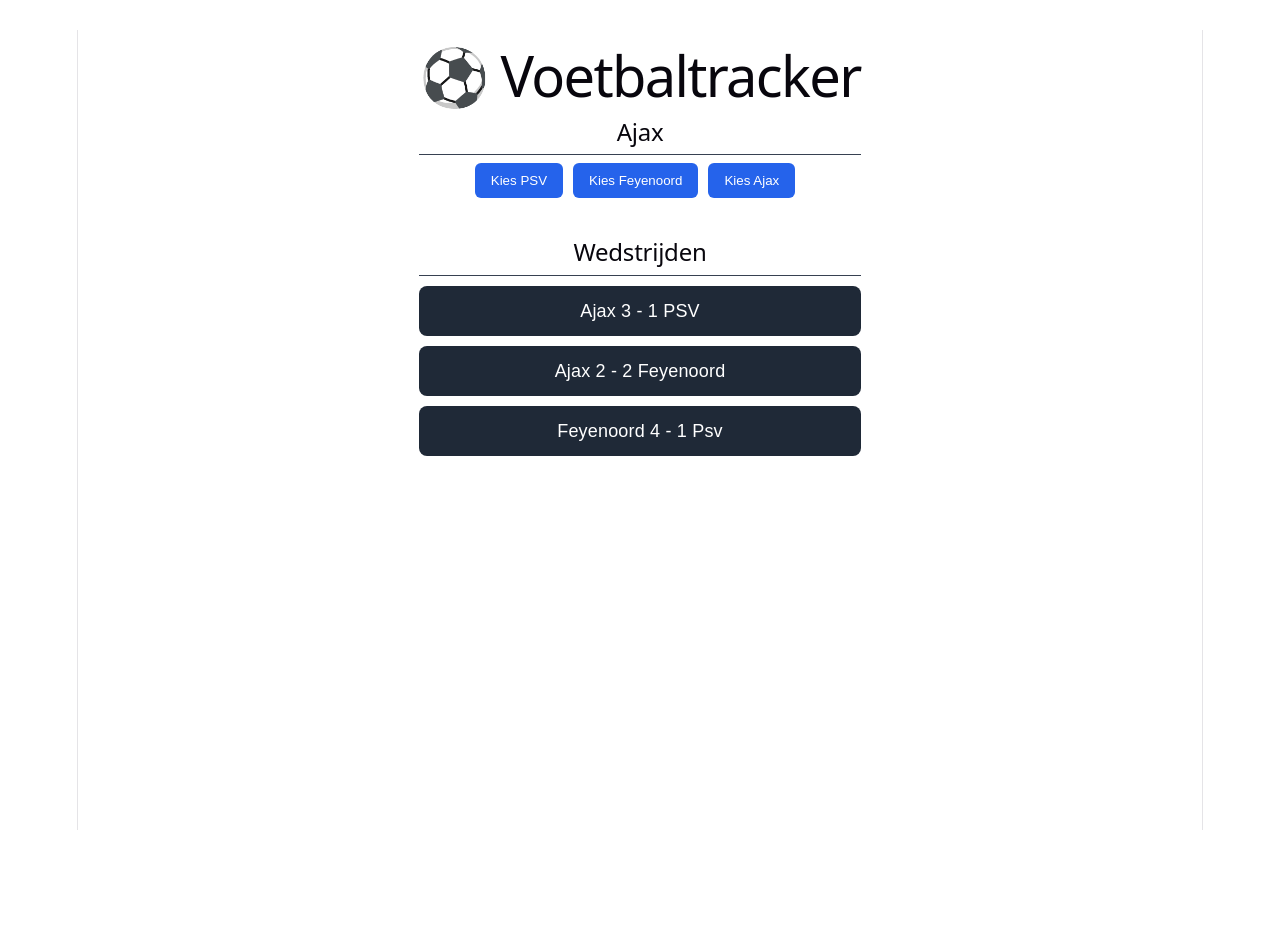
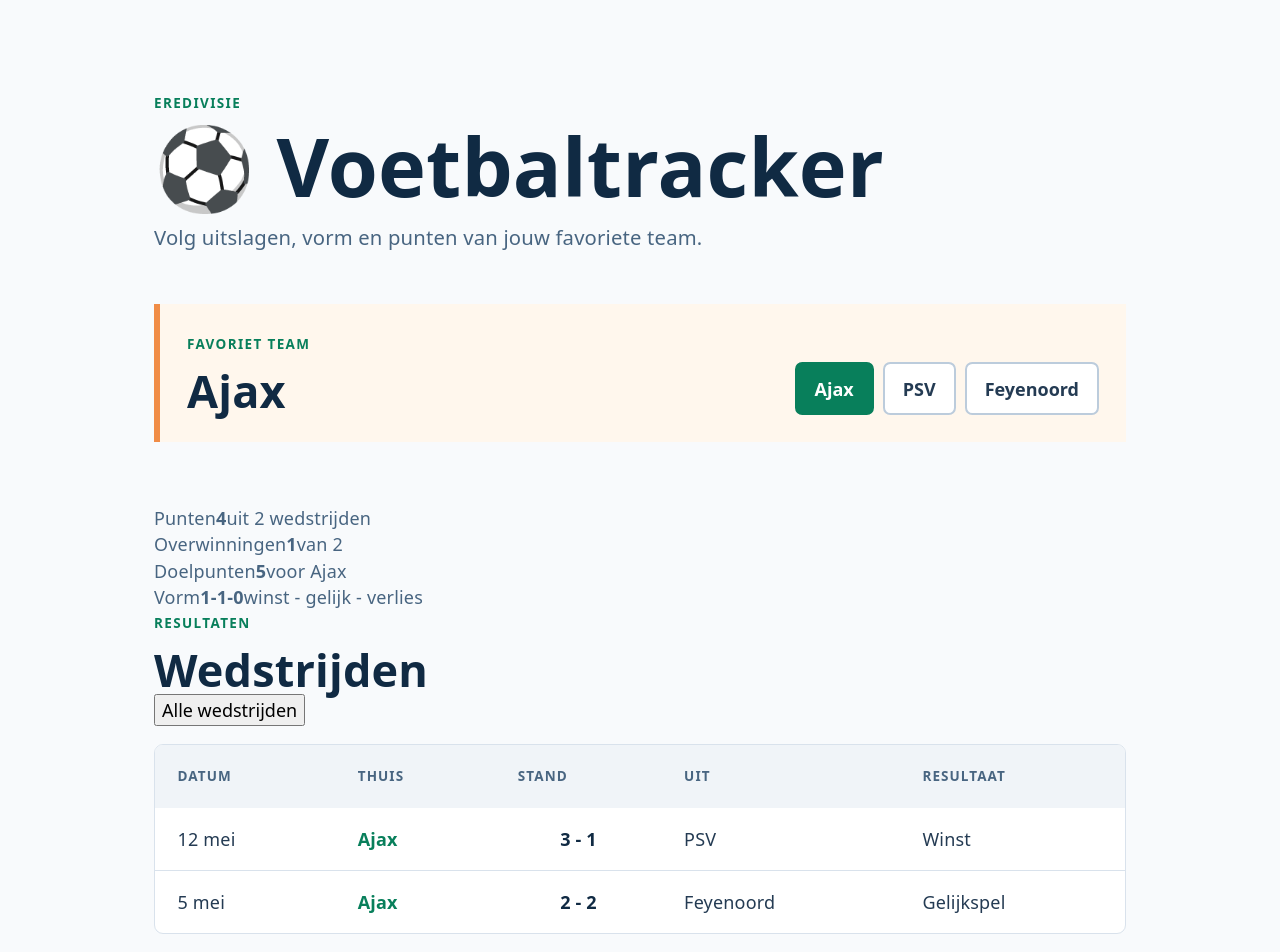
Before and after one commit to Ryan050409/mijn-app, a React (Vite) app: page / in a window 1280 px wide. Shown: the top 952 px of the page. Before the commit the page ends 860 px from the top, so only its background shows below. Built offline with nearby package versions, Linux system fonts and the light colour scheme.

Commit message:
Refactor HTML structure and enhance CSS styles; implement match statistics and team selection functionality

```diff
--- a/index.html
+++ b/index.html
@@ -1,10 +1,11 @@
 <!doctype html>
-<html lang="en">
+<html lang="nl">
   <head>
     <meta charset="UTF-8" />
     <link rel="icon" type="image/svg+xml" href="/favicon.svg" />
     <meta name="viewport" content="width=device-width, initial-scale=1.0" />
-    <title>mijn-app</title>
+    <meta name="theme-color" content="#f8fafc" />
+    <title>Voetbaltracker</title>
   </head>
   <body>
     <div id="root"></div>
--- a/src/App.css
+++ b/src/App.css
@@ -1,45 +1,172 @@
-body {
-  margin: 0;
-  padding: 30px;
-  background: #ffffff;
-  color: white;
-  font-family: Arial, sans-serif;
+.app-shell {
+  width: min(100% - 2rem, 54rem);
+  margin: 0 auto;
+  padding: clamp(2rem, 7vw, 5.5rem) 0;
+  text-align: left;
 }
 
-div {
-  max-width: 800px;
-  margin: 0 auto;
+.app-header {
+  margin-bottom: 3rem;
 }
 
-h1 {
-  text-align: center;
-  margin-bottom: 30px;
+.eyebrow,
+.section-kicker {
+  margin: 0 0 0.5rem;
+  color: #087f5b;
+  font-size: 0.75rem;
+  font-weight: 800;
+  letter-spacing: 0.1em;
+  text-transform: uppercase;
+}
+
+.app-header h1 {
+  margin: 0;
+  color: #102a43;
+  font-size: clamp(2.5rem, 7vw, 4.5rem);
+  line-height: 1;
+}
+
+.intro {
+  max-width: 32rem;
+  margin: 1rem 0 0;
+  color: #486581;
+  font-size: 1.125rem;
+}
+
+.team-panel {
+  display: flex;
+  align-items: end;
+  justify-content: space-between;
+  gap: 2rem;
+  margin-bottom: 3.5rem;
+  padding: 1.5rem;
+  border-left: 0.35rem solid #f08c46;
+  background: #fff7ed;
 }
 
 h2 {
-  margin-top: 30px;
-  border-bottom: 1px solid #374151;
-  padding-bottom: 8px;
+  margin: 0;
+  color: #102a43;
+  font-size: clamp(1.75rem, 4vw, 2.5rem);
+  line-height: 1.1;
 }
 
-p {
-  background: #1f2937;
-  padding: 12px;
-  border-radius: 8px;
-  margin: 10px 0;
+.team-picker {
+  display: flex;
+  flex-wrap: wrap;
+  gap: 0.5rem;
 }
 
-button {
-  padding: 10px 16px;
-  margin-right: 10px;
-  margin-bottom: 10px;
-  border: none;
-  border-radius: 6px;
-  background: #2563eb;
-  color: white;
+.team-button {
+  min-height: 2.75rem;
+  padding: 0.65rem 1rem;
+  border: 2px solid #bcccdc;
+  border-radius: 0.4rem;
+  background: #ffffff;
+  color: #243b53;
   cursor: pointer;
+  font: inherit;
+  font-weight: 700;
 }
 
-button:hover {
-  background: #1d4ed8;
+.team-button:hover {
+  border-color: #087f5b;
 }
+
+.team-button.is-selected {
+  border-color: #087f5b;
+  background: #087f5b;
+  color: #ffffff;
+}
+
+.section-heading {
+  margin-bottom: 1rem;
+}
+
+.table-wrap {
+  overflow-x: auto;
+  border: 1px solid #d9e2ec;
+  border-radius: 0.5rem;
+  background: #ffffff;
+}
+
+table {
+  width: 100%;
+  border-collapse: collapse;
+  color: #243b53;
+}
+
+th,
+td {
+  padding: 1rem 1.25rem;
+  text-align: left;
+}
+
+th {
+  background: #f0f4f8;
+  color: #486581;
+  font-size: 0.75rem;
+  letter-spacing: 0.08em;
+  text-transform: uppercase;
+}
+
+tbody tr + tr {
+  border-top: 1px solid #d9e2ec;
+}
+
+.score {
+  color: #102a43;
+  font-weight: 800;
+  text-align: center;
+}
+
+.team-highlight {
+  color: #087f5b;
+  font-weight: 800;
+}
+
+.team-button:focus-visible {
+  outline: 3px solid #f08c46;
+  outline-offset: 3px;
+}
+
+@media (max-width: 600px) {
+  .app-shell {
+    width: min(100% - 1.5rem, 54rem);
+    padding: 2rem 0 3rem;
+  }
+
+  .app-header {
+    margin-bottom: 2rem;
+  }
+
+  .team-panel {
+    align-items: stretch;
+    flex-direction: column;
+    gap: 1.25rem;
+    margin-bottom: 2.5rem;
+  }
+
+  .team-picker {
+    display: grid;
+    grid-template-columns: repeat(3, 1fr);
+  }
+
+  .team-button {
+    padding-inline: 0.5rem;
+  }
+
+  th,
+  td {
+    padding: 0.875rem 0.75rem;
+  }
+}
+
+@media (prefers-reduced-motion: reduce) {
+  *,
+  *::before,
+  *::after {
+    scroll-behavior: auto !important;
+    transition-duration: 0.01ms !important;
+  }
+}
--- a/src/App.jsx
+++ b/src/App.jsx
@@ -3,24 +3,138 @@
 
 function App() {
   const [team, setTeam] = useState('Ajax')
+  const [showTeamMatchesOnly, setShowTeamMatchesOnly] = useState(true)
+  const teams = ['Ajax', 'PSV', 'Feyenoord']
+  const matches = [
+    { id: 1, date: '12 mei', home: 'Ajax', away: 'PSV', homeScore: 3, awayScore: 1 },
+    { id: 2, date: '5 mei', home: 'Ajax', away: 'Feyenoord', homeScore: 2, awayScore: 2 },
+    { id: 3, date: '28 apr', home: 'Feyenoord', away: 'PSV', homeScore: 4, awayScore: 1 },
+  ]
+  const teamMatches = matches.filter(({ home, away }) => home === team || away === team)
+  const visibleMatches = showTeamMatchesOnly ? teamMatches : matches
+  const stats = teamMatches.reduce(
+    (summary, { home, homeScore, awayScore }) => {
+      const isHome = home === team
+      const teamScore = isHome ? homeScore : awayScore
+      const opponentScore = isHome ? awayScore : homeScore
+
+      summary.goals += teamScore
+      summary.played += 1
+      if (teamScore > opponentScore) {
+        summary.wins += 1
+        summary.points += 3
+      } else if (teamScore === opponentScore) {
+        summary.draws += 1
+        summary.points += 1
+      } else {
+        summary.losses += 1
+      }
+      return summary
+    },
+    { played: 0, wins: 0, draws: 0, losses: 0, goals: 0, points: 0 },
+  )
+
+  const getResult = ({ home, homeScore, awayScore }) => {
+    const teamScore = home === team ? homeScore : awayScore
+    const opponentScore = home === team ? awayScore : homeScore
+    if (teamScore > opponentScore) return 'Winst'
+    if (teamScore === opponentScore) return 'Gelijkspel'
+    return 'Verlies'
+  }
 
   return (
-    <div>
-      <h1>⚽ Voetbaltracker</h1>
+    <main className="app-shell">
+      <header className="app-header">
+        <p className="eyebrow">Eredivisie</p>
+        <h1><span aria-hidden="true">⚽</span> Voetbaltracker</h1>
+        <p className="intro">Volg uitslagen, vorm en punten van jouw favoriete team.</p>
+      </header>
 
-      <h2>{team}</h2>
+      <section className="team-panel" aria-labelledby="team-heading">
+        <div>
+          <p className="section-kicker">Favoriet team</p>
+          <h2 id="team-heading">{team}</h2>
+        </div>
 
-      <button onClick={() => setTeam('PSV')}>Kies PSV</button>
+        <div className="team-picker" role="group" aria-label="Kies je favoriete team">
+          {teams.map((teamName) => (
+            <button
+              className={teamName === team ? 'team-button is-selected' : 'team-button'}
+              key={teamName}
+              type="button"
+              aria-pressed={teamName === team}
+              onClick={() => setTeam(teamName)}
+            >
+              {teamName}
+            </button>
+          ))}
+        </div>
+      </section>
 
-      <button onClick={() => setTeam('Feyenoord')}>Kies Feyenoord</button>
-      <button onClick={() => setTeam('Ajax')}>Kies Ajax</button>
+      <section className="stats-grid" aria-label={`Statistieken van ${team}`}>
+        <div className="stat-card stat-card-featured">
+          <span className="stat-label">Punten</span>
+          <strong>{stats.points}</strong>
+          <span className="stat-note">uit {stats.played} wedstrijden</span>
+        </div>
+        <div className="stat-card">
+          <span className="stat-label">Overwinningen</span>
+          <strong>{stats.wins}</strong>
+          <span className="stat-note">van {stats.played}</span>
+        </div>
+        <div className="stat-card">
+          <span className="stat-label">Doelpunten</span>
+          <strong>{stats.goals}</strong>
+          <span className="stat-note">voor {team}</span>
+        </div>
+        <div className="stat-card">
+          <span className="stat-label">Vorm</span>
+          <strong>{stats.wins}-{stats.draws}-{stats.losses}</strong>
+          <span className="stat-note">winst - gelijk - verlies</span>
+        </div>
+      </section>
 
-      <h2>Wedstrijden</h2>
+      <section aria-labelledby="matches-heading">
+        <div className="section-heading section-heading-with-control">
+          <p className="section-kicker">Resultaten</p>
+          <h2 id="matches-heading">Wedstrijden</h2>
+          <button
+            className="filter-button"
+            type="button"
+            aria-pressed={showTeamMatchesOnly}
+            onClick={() => setShowTeamMatchesOnly((current) => !current)}
+          >
+            {showTeamMatchesOnly ? 'Alle wedstrijden' : `Alleen ${team}`}
+          </button>
+        </div>
 
-      <p>Ajax 3 - 1 PSV</p>
-      <p>Ajax 2 - 2 Feyenoord</p>
-      <p>Feyenoord 4 - 1 Psv</p>
-    </div>
+        <div className="table-wrap">
+          <table>
+            <caption className="sr-only">Wedstrijduitslagen</caption>
+            <thead>
+              <tr>
+                <th scope="col">Datum</th>
+                <th scope="col">Thuis</th>
+                <th scope="col">Stand</th>
+                <th scope="col">Uit</th>
+                <th scope="col">Resultaat</th>
+              </tr>
+            </thead>
+            <tbody>
+              {visibleMatches.map((match) => (
+                <tr key={match.id}>
+                  <td className="date-cell">{match.date}</td>
+                  <td className={match.home === team ? 'team-highlight' : ''}>{match.home}</td>
+                  <td className="score">{match.homeScore} - {match.awayScore}</td>
+                  <td className={match.away === team ? 'team-highlight' : ''}>{match.away}</td>
+                  <td><span className={`result-badge result-${getResult(match).toLowerCase().replace(' ', '-')}`}>{getResult(match)}</span></td>
+                </tr>
+              ))}
+            </tbody>
+          </table>
+        </div>
+      </section>
+    </main>
   )
 }
 
--- a/src/index.css
+++ b/src/index.css
@@ -1,12 +1,12 @@
 :root {
-  --text: #6b6375;
-  --text-h: #08060d;
-  --bg: #fff;
-  --border: #e5e4e7;
+  --text: #486581;
+  --text-h: #102a43;
+  --bg: #f8fafc;
+  --border: #d9e2ec;
   --code-bg: #f4f3ec;
-  --accent: #aa3bff;
-  --accent-bg: rgba(170, 59, 255, 0.1);
-  --accent-border: rgba(170, 59, 255, 0.5);
+  --accent: #087f5b;
+  --accent-bg: rgba(8, 127, 91, 0.1);
+  --accent-border: rgba(8, 127, 91, 0.5);
   --social-bg: rgba(244, 243, 236, 0.5);
   --shadow:
     rgba(0, 0, 0, 0.1) 0 10px 15px -3px, rgba(0, 0, 0, 0.05) 0 4px 6px -2px;
@@ -17,7 +17,7 @@
 
   font: 18px/145% var(--sans);
   letter-spacing: 0.18px;
-  color-scheme: light dark;
+  color-scheme: light;
   color: var(--text);
   background: var(--bg);
   font-synthesis: none;
@@ -25,87 +25,36 @@
   -webkit-font-smoothing: antialiased;
   -moz-osx-font-smoothing: grayscale;
 
-  @media (max-width: 1024px) {
-    font-size: 16px;
-  }
-}
-
-@media (prefers-color-scheme: dark) {
-  :root {
-    --text: #9ca3af;
-    --text-h: #f3f4f6;
-    --bg: #16171d;
-    --border: #2e303a;
-    --code-bg: #1f2028;
-    --accent: #c084fc;
-    --accent-bg: rgba(192, 132, 252, 0.15);
-    --accent-border: rgba(192, 132, 252, 0.5);
-    --social-bg: rgba(47, 48, 58, 0.5);
-    --shadow:
-      rgba(0, 0, 0, 0.4) 0 10px 15px -3px, rgba(0, 0, 0, 0.25) 0 4px 6px -2px;
-  }
-
-  #social .button-icon {
-    filter: invert(1) brightness(2);
-  }
 }
 
 body {
   margin: 0;
+  min-width: 320px;
+  background: var(--bg);
 }
 
 #root {
-  width: 1126px;
-  max-width: 100%;
-  margin: 0 auto;
-  text-align: center;
-  border-inline: 1px solid var(--border);
   min-height: 100svh;
-  display: flex;
-  flex-direction: column;
+}
+
+*,
+*::before,
+*::after {
   box-sizing: border-box;
 }
 
-h1,
-h2 {
-  font-family: var(--heading);
-  font-weight: 500;
-  color: var(--text-h);
+button {
+  font: inherit;
 }
 
-h1 {
-  font-size: 56px;
-  letter-spacing: -1.68px;
-  margin: 32px 0;
-  @media (max-width: 1024px) {
-    font-size: 36px;
-    margin: 20px 0;
-  }
+.sr-only {
+  position: absolute;
+  width: 1px;
+  height: 1px;
+  padding: 0;
+  margin: -1px;
+  overflow: hidden;
+  clip: rect(0, 0, 0, 0);
+  white-space: nowrap;
+  border: 0;
 }
-h2 {
-  font-size: 24px;
-  line-height: 118%;
-  letter-spacing: -0.24px;
-  margin: 0 0 8px;
-  @media (max-width: 1024px) {
-    font-size: 20px;
-  }
-}
-p {
-  margin: 0;
-}
-
-code,
-.counter {
-  font-family: var(--mono);
-  display: inline-flex;
-  border-radius: 4px;
-  color: var(--text-h);
-}
-
-code {
-  font-size: 15px;
-  line-height: 135%;
-  padding: 4px 8px;
-  background: var(--code-bg);
-}
```
